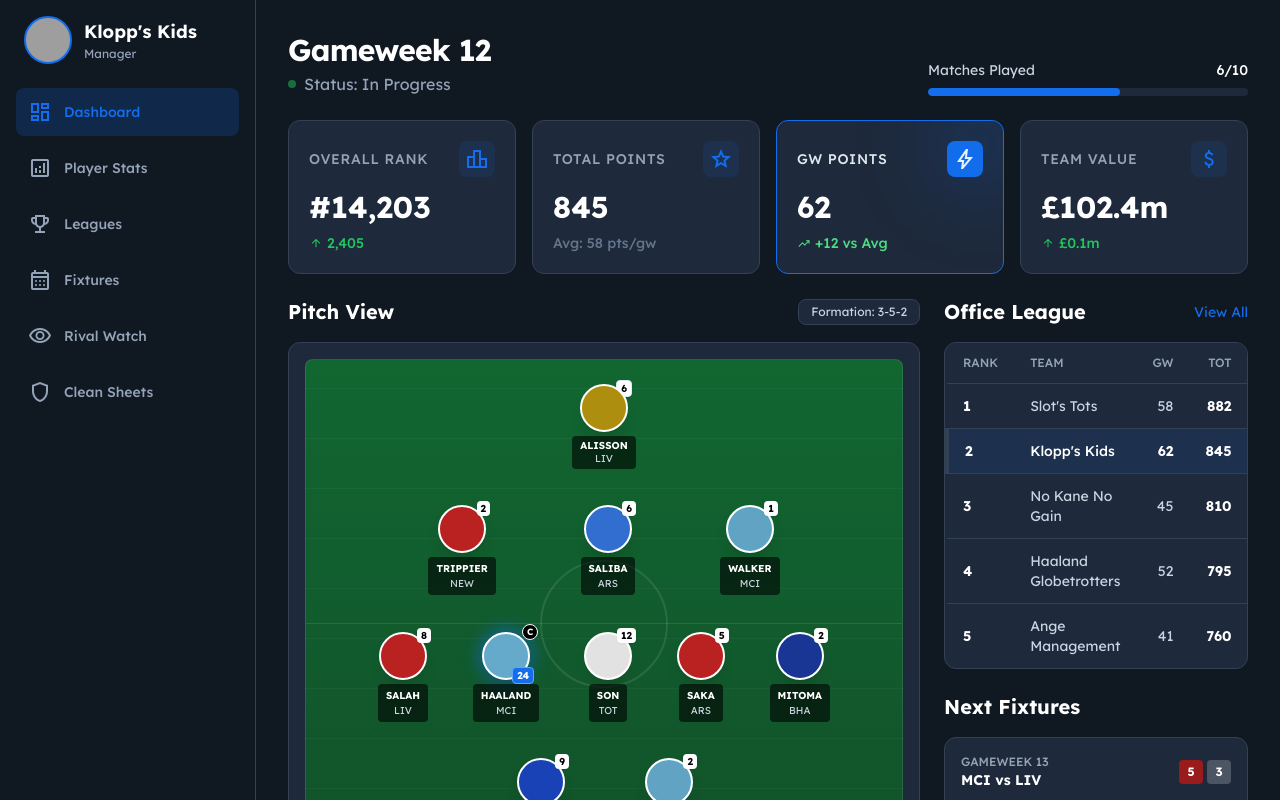
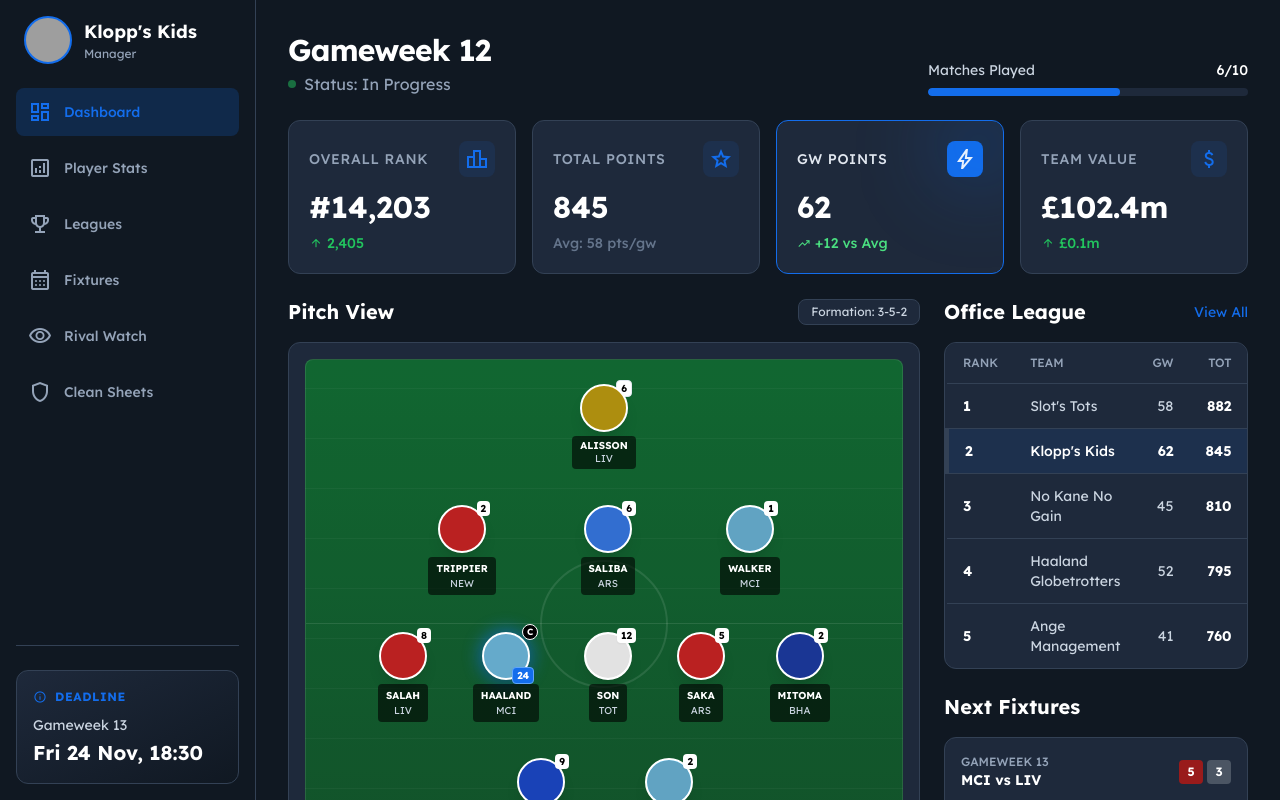
Before and after one commit to harrydbarnes/FPL-Hockey-Assist, a plain HTML site: page src/index.html in a window 1280 px wide. Drawn offline with nearby package versions, Linux system fonts and the light colour scheme; grey boxes are pictures that could not be loaded.

Commit message:
Update src/index.html
Co-authored-by: gemini-code-assist[bot] <176961590+gemini-code-assist[bot]@users.noreply.github.com>

```diff
--- a/src/index.html
+++ b/src/index.html
@@ -53,6 +53,17 @@
                     <span class="text-sm font-medium">Clean Sheets</span>
                 </a>
              </nav>
+
+             <div class="mt-auto pt-6 border-t border-surface-border">
+                <div class="bg-gradient-to-br from-surface-dark to-background-dark rounded-xl p-4 border border-surface-border">
+                    <div class="flex items-center gap-2 mb-2 text-primary">
+                        <span class="material-symbols-outlined text-sm">info</span>
+                        <span class="text-xs font-bold uppercase tracking-wider">Deadline</span>
+                    </div>
+                    <p class="text-sm text-slate-300">Gameweek 13</p>
+                    <p class="text-xl font-bold text-white mt-1">Fri 24 Nov, 18:30</p>
+                </div>
+             </div>
         </div>
 
         <main class="flex-1 flex flex-col h-full overflow-hidden relative">
```
